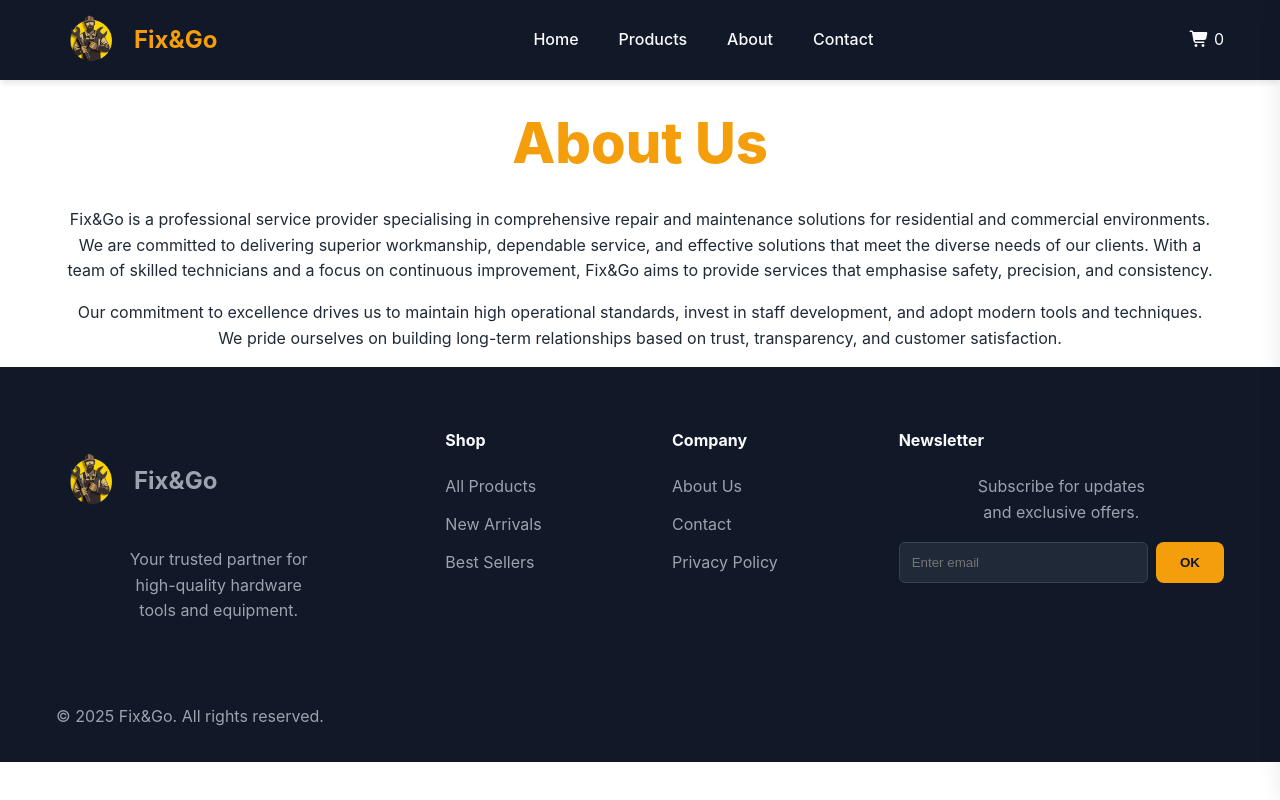
After one commit to LeeJTing/FixAndGo_Web, a PHP site: page /pages/member/aboutUs.php in a window 1280 px wide. The commit adds this page. Run offline with PHP 8.4, Linux system fonts and the light colour scheme; some libraries are stand-ins or nearby versions.

Commit message:
update head and base

```diff
--- a/_base.php
+++ b/_base.php
@@ -6,11 +6,17 @@ session_start();
 // ============================================================================
 // Global variable
 // ============================================================================
-$rootDir = 'localhost:8000';
+$rootDir = 'http://' . $_SERVER['HTTP_HOST'];
 
 // ============================================================================
 // General Page Functions
 // ============================================================================
+
+// Get session user ID
+function get_session_id()
+{
+    return !$_SESSION['USER_ID'] ? 'Guest' : $_SESSION['USER_ID'];
+}
 
 // Is GET request?
 function is_get()
--- a/_head.php
+++ b/_head.php
@@ -12,18 +12,25 @@
     <script src="https://cdnjs.cloudflare.com/ajax/libs/jquery/3.7.1/jquery.min.js"></script>
 </head>
 
+<?php
+$homelink = $rootDir . '/index.php';
+if (temp('USER_ID') != null ) {
+$homelink = $rootDir . '/pages/member/memberHome.php';
+}
+?>
+
 <header>
     <div class="container flex justify-between">
-        <a href="#" class="logo" data-link="home">
+        <a href="<?= $homelink ?>" class="logo" data-link="home">
             <img src="<?= $rootDir ?>/images/logo.png" alt="Logo" style="width: 70px; height: 90px;" />
             Fix&Go
         </a>
         <nav class="desktop-nav">
             <ul class="flex">
-                <li><a href="<?= $rootDir ?>#">Home</a></li>
+                <li><a href="<?= $homelink ?>">Home</a></li>
                 <li><a href="<?= $rootDir ?>#">Products</a></li>
-                <li><a href="<?= $rootDir ?>#">About</a></li>
-                <li><a href="<?= $rootDir ?>#">Contact</a></li>
+                <li><a href="<?= $rootDir ?>/pages/member/aboutUs.php">About</a></li>
+                <li><a href="<?= $rootDir ?>">Contact</a></li>
             </ul>
         </nav>
 
--- /dev/null
+++ b/css/aboutUs.css
@@ -0,0 +1,23 @@
+:root {
+  --primary-color: #f59e0b;
+  --primary-hover: #d97706;
+  --bg-dark: #111827;
+  --bg-card: #f3f4f6;
+  --text-light: #f9fafb;
+  --text-dark: #1f2937;
+  --text-muted: #6b7280;
+  --spacing-unit: 1rem;
+  --container-width: 1200px;
+  --header-height: 80px;
+}
+
+h1.title{
+    margin: 30px auto;
+    color: var(--primary-color);
+    text-align: center;
+}
+
+p{
+    text-align: center;
+    margin: 2vh 5vw;
+}
--- a/index.php
+++ b/index.php
@@ -2,7 +2,6 @@
 require '_base.php';
 $_title = 'Fix & Go';
 include '_head.php';
-
 ?>
 
 
--- /dev/null
+++ b/pages/member/aboutUs.php
@@ -0,0 +1,19 @@
+<?php
+    require "../../_base.php";
+    $_title = 'Fix & GO | About Us';
+    include "../../_head.php";
+?>
+<link rel="stylesheet" href="<?= $rootDir ?>/css/aboutUs.css" />
+
+<body>
+    <h1 class="title">About Us</h1>
+
+    <p>Fix&Go is a professional service provider specialising in comprehensive repair and maintenance solutions for residential and commercial environments. We are committed to delivering superior workmanship, dependable service, and effective solutions that meet the diverse needs of our clients. With a team of skilled technicians and a focus on continuous improvement, Fix&Go aims to provide services that emphasise safety, precision, and consistency.</p>
+    <p>
+Our commitment to excellence drives us to maintain high operational standards, invest in staff development, and adopt modern tools and techniques. We pride ourselves on building long-term relationships based on trust, transparency, and customer satisfaction.</p>
+
+
+</body>
+
+<?php
+    include "../../_foot.php";
--- a/pages/product/product-detail.php
+++ b/pages/product/product-detail.php
@@ -1,4 +1,6 @@
 <?php
+require '../../_base.php';
+$_title = 'Fix & Go | Product';
 include '../../_head.php';
 require '../../DAO/product_dao.php';
 $id = get('id') ?? 0;
--- a/pages/product/product-list.php
+++ b/pages/product/product-list.php
@@ -1,5 +1,7 @@
 <link rel="stylesheet" href="../../css/product-list.css">
 <?php
+require '../../_base.php';
+$_title = "Fix & Go | Product";
 include '../../_head.php';
 require '../../DAO/product_dao.php';
 $products = getProductForDisplay();
```
Also changed, not shown: pages/member/memberHome.php (+4 -5 lines), images/slider/CRAZY-ONLINE-YEAR-END-SALE-2800x817.webp (added), images/slider/OCT_-Dettol-Reckitt-Plan---Visual-FA-2800X817_5390d266-5c72-4f02-98d7-975f30fb70ab.webp (added), images/slider/OCT_-New-Arrival-Malaya-Garden---Visual-FA-2800X817.webp (added).
